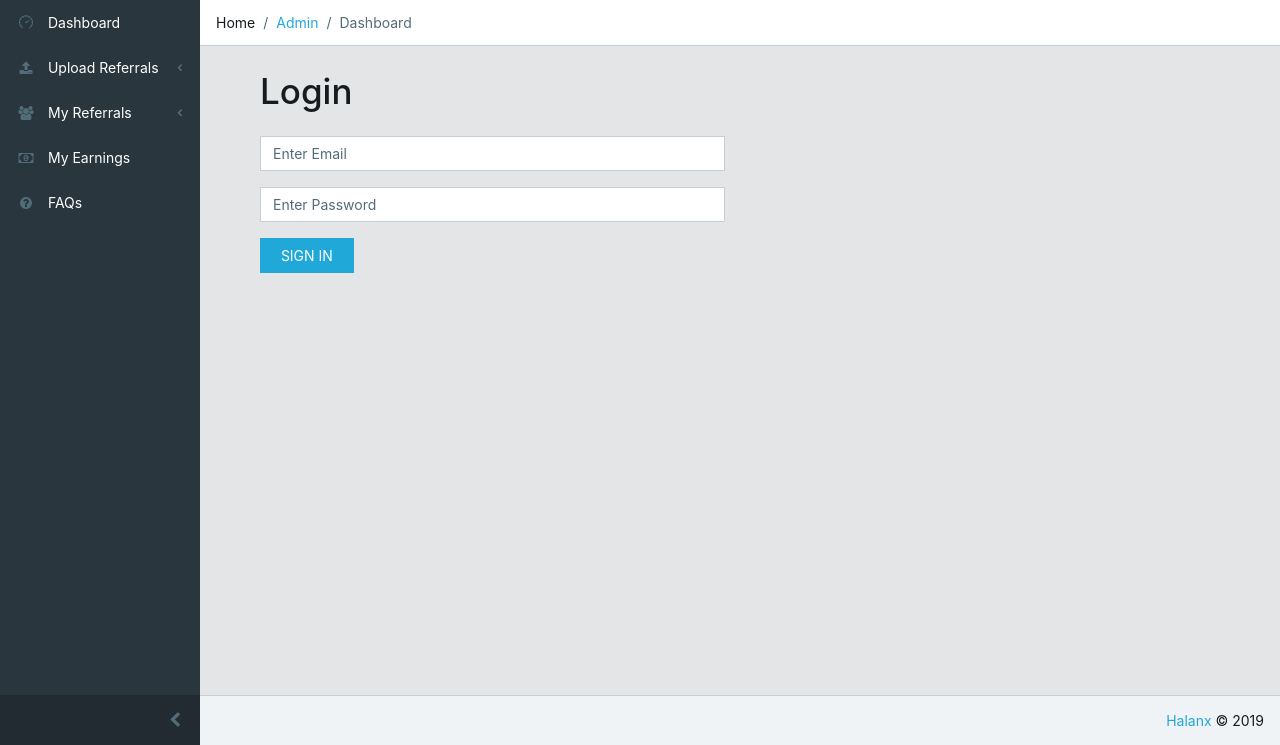
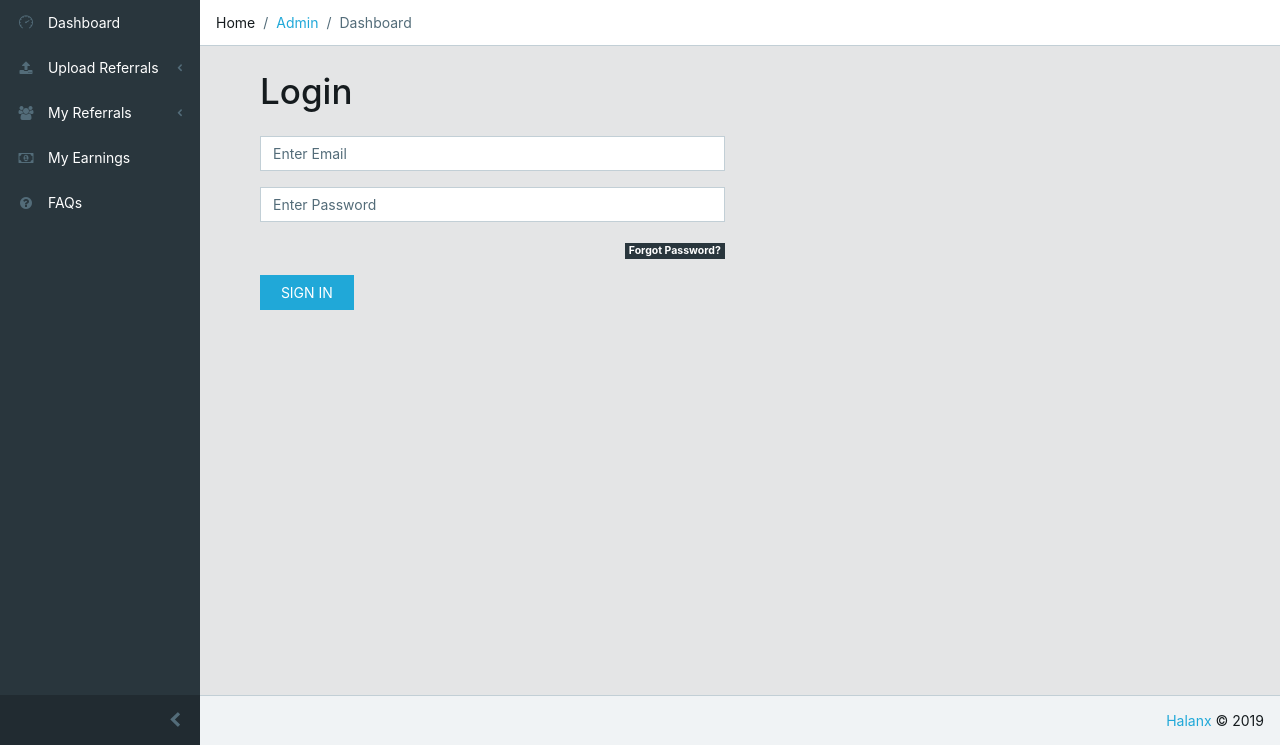
Before and after one commit to HalanxDev/Halanx-Affiliate-Marketing-Tool, a Django app: page /login/?next=/password/ in a window 1280 px wide. Shown: the part 55-800 px from the top of the page. Run offline with Django 3.2, Linux system fonts and the light colour scheme; some libraries are stand-ins or nearby versions.

Commit message:
minor fixes in password reset/change

```diff
--- a/affiliates/templates/account/login.html
+++ b/affiliates/templates/account/login.html
@@ -41,6 +41,16 @@ Login
 
             <div class="form-group">
                 <div class="row">
+                    <div class="col-sm-12 text-right">
+                        <a href="{{ password_reset_url }}">
+                            <span class="badge badge-dark">Forgot Password?</span>
+                        </a>
+                    </div>
+                </div>
+            </div>
+
+            <div class="form-group">
+                <div class="row">
                     <div class="col-sm-3">
                         <button type="submit" class="btn btn-primary btn-block">SIGN IN</button>
                     </div>
--- a/templates/base/base.html
+++ b/templates/base/base.html
@@ -9,6 +9,8 @@
 {% url 'logout' as logout_url %}
 {% url 'register' as register_url %}
 {% url 'account_activation_sent' as account_activation_sent_url %}
+{% url 'password_reset' as password_reset_url %}
+{% url 'change_password' as change_password_url %}
 
 {% url 'home_page' as home_page_url %}
 {% url 'profile_view' as profile_url %}
--- a/templates/registration/password_reset_confirm.html
+++ b/templates/registration/password_reset_confirm.html
@@ -10,7 +10,7 @@ Password Reset
         <form method="post">
             {% csrf_token %}
             {{ form.as_p }}
-            <button type="submit">Change password</button>
+            <button class="btn btn-primary" type="submit">Change password</button>
         </form>
     {% else %}
         <p>
--- a/templates/registration/password_reset_form.html
+++ b/templates/registration/password_reset_form.html
@@ -9,6 +9,6 @@ Reset Password
     <form method="post">
         {% csrf_token %}
         {{ form.as_p }}
-        <button type="submit">Submit</button>
+        <button class="btn btn-primary" type="submit">Submit</button>
     </form>
 {% endblock %}
```
Also changed, not shown: affiliates/templates/account/change_password.html (+6 -2 lines), affiliates/templates/profile.html (+14 -5 lines).
